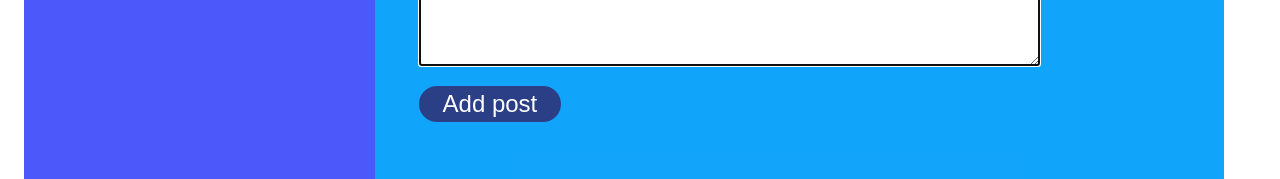
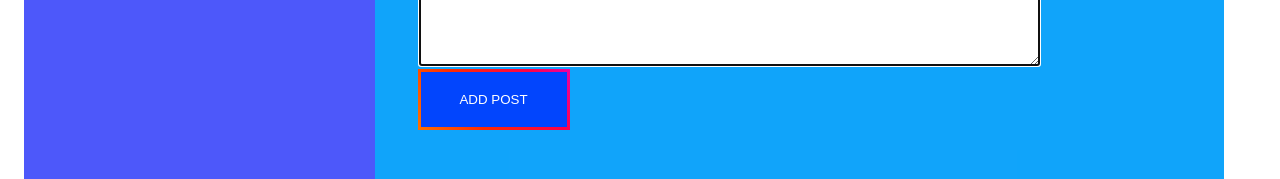
Before and after one commit to ishcenko/way-samurai, a React (Create React App) app: page /way-samurai/profile in a window 1280 px wide. Shown: the part 613-792 px from the top of the page. Built offline with nearby package versions, Linux system fonts and the light colour scheme.

Commit message:
стилі для кнопок

```diff
--- a/src/components/MyPosts/MyPosts.jsx
+++ b/src/components/MyPosts/MyPosts.jsx
@@ -9,14 +9,14 @@ const MyPosts = () => {
 
   // Функція для додавання нового поста
   const addPost = () => {
-    if (newPostText.trim() === '') return; // Запобігаємо додаванню пустого поста
+    if (newPostText.trim() === '') return;
 
     setPosts(prevPosts => [
       { id: prevPosts.length + 1, message: newPostText, likeCount: 0 },
-      ...prevPosts, // Додаємо новий пост на початок списку
+      ...prevPosts, //новий пост
     ]);
 
-    setNewPostText(''); // Очищаємо поле після додавання
+    setNewPostText(''); // delete поле після додавання
   };
 
   const likePost = id => {
@@ -41,8 +41,8 @@ const MyPosts = () => {
         />
       </div>
       <button onClick={addPost}>Add post</button>{' '}
-      {/* ✅ Викликаємо addPost тільки при кліку */}
-      <div className="new-post">
+      {/*Викликаємо addPost тільки при кліку */}
+      <div className={s.new_post}>
         {posts.map(post => (
           <Post
             key={post.id}
--- a/src/components/MyPosts/MyPosts.module.css
+++ b/src/components/MyPosts/MyPosts.module.css
@@ -8,16 +8,67 @@ h3 {
   color: azure;
 }
 .posts button {
-  margin-top: 16px;
-  margin-bottom: 16px;
-  border-radius: 20px;
-  border: none;
-  padding: 4px 24px;
+  position: relative;
+  padding: 20px;
+  min-width: 150px;
   color: white;
-  font-size: 24px;
-  background: rgba(53, 33, 100, 0.768);
+  font-family: arial;
+  text-transform: uppercase;
+  background-size: 100%;
+  z-index: 1;
+  background: transparent;
+  transition: 1500ms;
+  &:before {
+    content: '';
+    position: absolute;
+    top: 0;
+    left: 0;
+    width: 100%;
+    height: 100%;
+    background: #0245fd;
+    z-index: -1;
+    transition: 1500ms;
+  }
+  &:after {
+    content: '';
+    position: absolute;
+    top: calc(-1 * 3px);
+    left: calc(-1 * 3px);
+    height: calc(100% + 3px * 2);
+    width: calc(100% + 3px * 2);
+    background: linear-gradient(
+      60deg,
+      #fe7f00,
+      #ff2a00,
+      #ff0048,
+      #d900ff,
+      #0055ff,
+      #1098ad,
+      #00ffdd,
+      #00ff40
+    );
+    animation: animatedgradient 5000ms ease alternate infinite;
+    background-size: 300% 300%;
+    z-index: -2;
+  }
+  &:hover {
+    cursor: pointer;
+    &:before {
+      width: 0%;
+    }
+  }
 }
-
-.new-post {
+@keyframes animatedgradient {
+  0% {
+    background-position: 100% 50%;
+  }
+  50% {
+    background-position: 100% 0%;
+  }
+  100% {
+    background-position: 0% 100%;
+  }
+}
+.new_post {
   size: 32px;
 }
--- a/src/components/Post/Post.jsx
+++ b/src/components/Post/Post.jsx
@@ -48,8 +48,8 @@ const Post = ({ message, likeCount, onLike }) => {
       </div>
 
       <div className={s.message}>{message}</div>
-      <div className="btn-like">
-        <button className="button-like" onClick={onLike}>
+      <div className={s.btn_like}>
+        <button className={s.button_like} onClick={onLike}>
           Like: <span className={s.like_number}>{likeCount}</span>
         </button>
       </div>
--- a/src/components/Post/Post.module.css
+++ b/src/components/Post/Post.module.css
@@ -82,26 +82,21 @@
   display: none;
 }
 
-.btn-like .button-like {
-  display: flex;
+.button_like {
+  /* display: flex; */
   font-size: 24px;
   margin-top: 12px;
   margin-bottom: 12px;
-  padding: 8px 16px;
-  border: 2px solid rgb(255, 89, 0);
-  background-color: yellowgreen;
+  /* padding: 8px 16px; */
+  /* border: 2px solid rgb(255, 89, 0); */
+  background: yellowgreen;
   border-radius: 15px;
   cursor: pointer;
-  transition: background-color 1s ease, transform 1s ease;
-}
-
-.btn-like button-like:hover {
-  background-color: rgb(150, 200, 90);
-  transform: translateY(-5px); /* Підняття кнопки при ховері */
 }
 
 .like_number {
-  color: red;
+  color: rgb(238, 255, 0);
+  font-size: 34px;
   font-weight: bold;
 }
 
```
